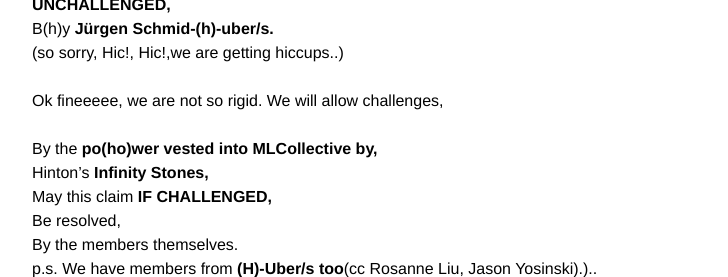
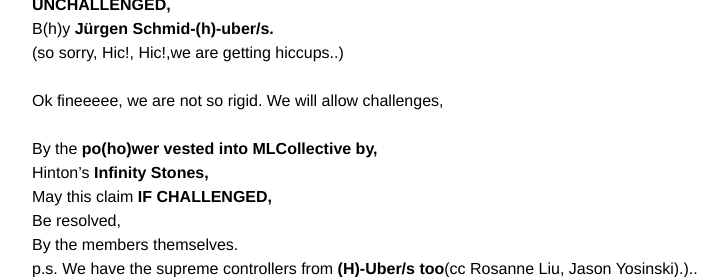
Before and after one commit to rajatmodi62/rajatmodi62.github.io, a Jekyll site: the page built from _posts/2024-10-26-hinton_apm.md, in a window 1280 px wide and 900 px high, scrolled down 2298 px, cut to the strip 0-277 px from the top of the window. Shown: the whole strip, without its empty margins (208-936 px from the left). Built offline with Jekyll 4.4.1, drawn with Linux system fonts in a browser that asks for light colours; comment, search, counter and statistics services are not loaded.

Commit message:
soft link blog

```diff
--- a/_posts/2024-10-26-hinton_apm.md
+++ b/_posts/2024-10-26-hinton_apm.md
@@ -62,7 +62,7 @@ Hinton's <b>Infinity Stones,</b><br>
 May this claim <b>IF CHALLENGED,</b><br>
 Be resolved,<br>
 By the members themselves. <br>
-p.s. We have members from <b>(H)-Uber/s too</b>(cc Rosanne Liu, Jason Yosinski).)..<br>
+p.s. We have the supreme controllers from <b>(H)-Uber/s too</b>(cc Rosanne Liu, Jason Yosinski).)..<br>
 
 <div class="text-center" style="margin: 0 auto; max-width: 800px;"> <!-- Set max-width as needed -->
     <img class="img-fluid" src="{{ site.baseurl }}\assets\img\apm\infinity_stone.png" style="width: 50%; height: auto;"> <!-- Image width is 50% of its parent -->
```
